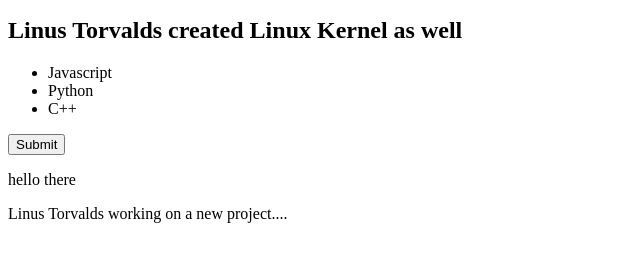
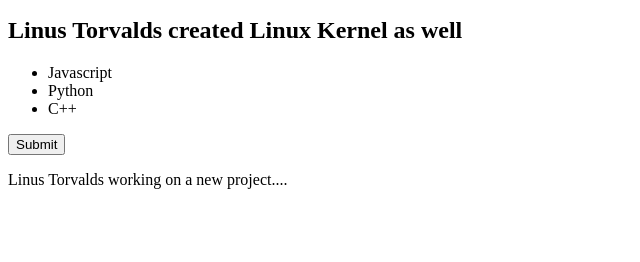
Before and after one commit to suraj-thadarai/gitTutorial, a plain HTML site: page index.html in a window 1280 px wide. Shown: the part 110-372 px from the top of the page, without its empty margins (0-640 px from the left). Drawn offline with Linux system fonts and the light colour scheme.

Commit message:
something removed

```diff
--- a/index.html
+++ b/index.html
@@ -17,8 +17,6 @@
 
     <button>Submit</button>
 
-    <p>hello there</p>
-
     <p>Linus Torvalds working on a new project....</p>
   </body>
 </html>
```
